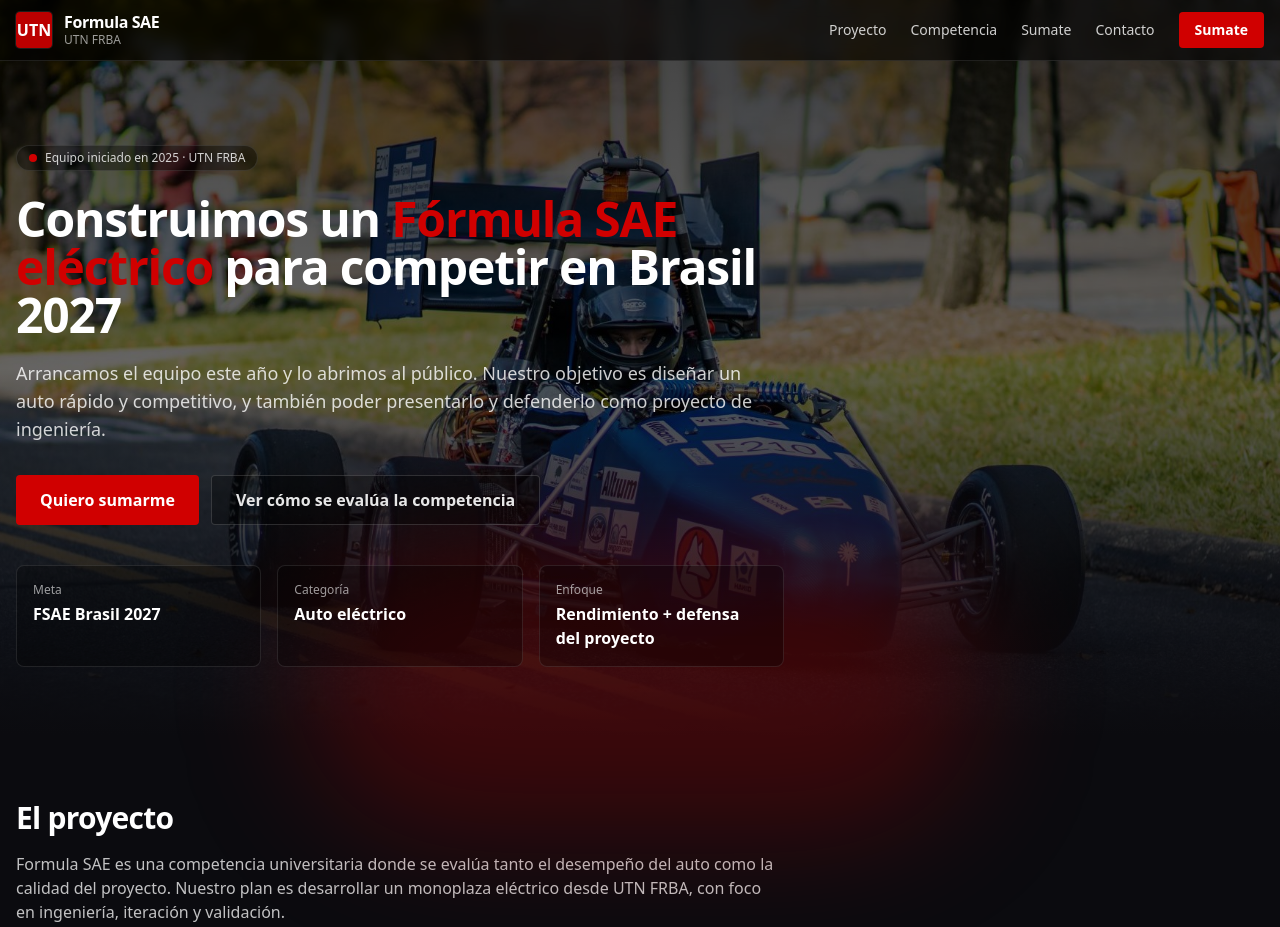
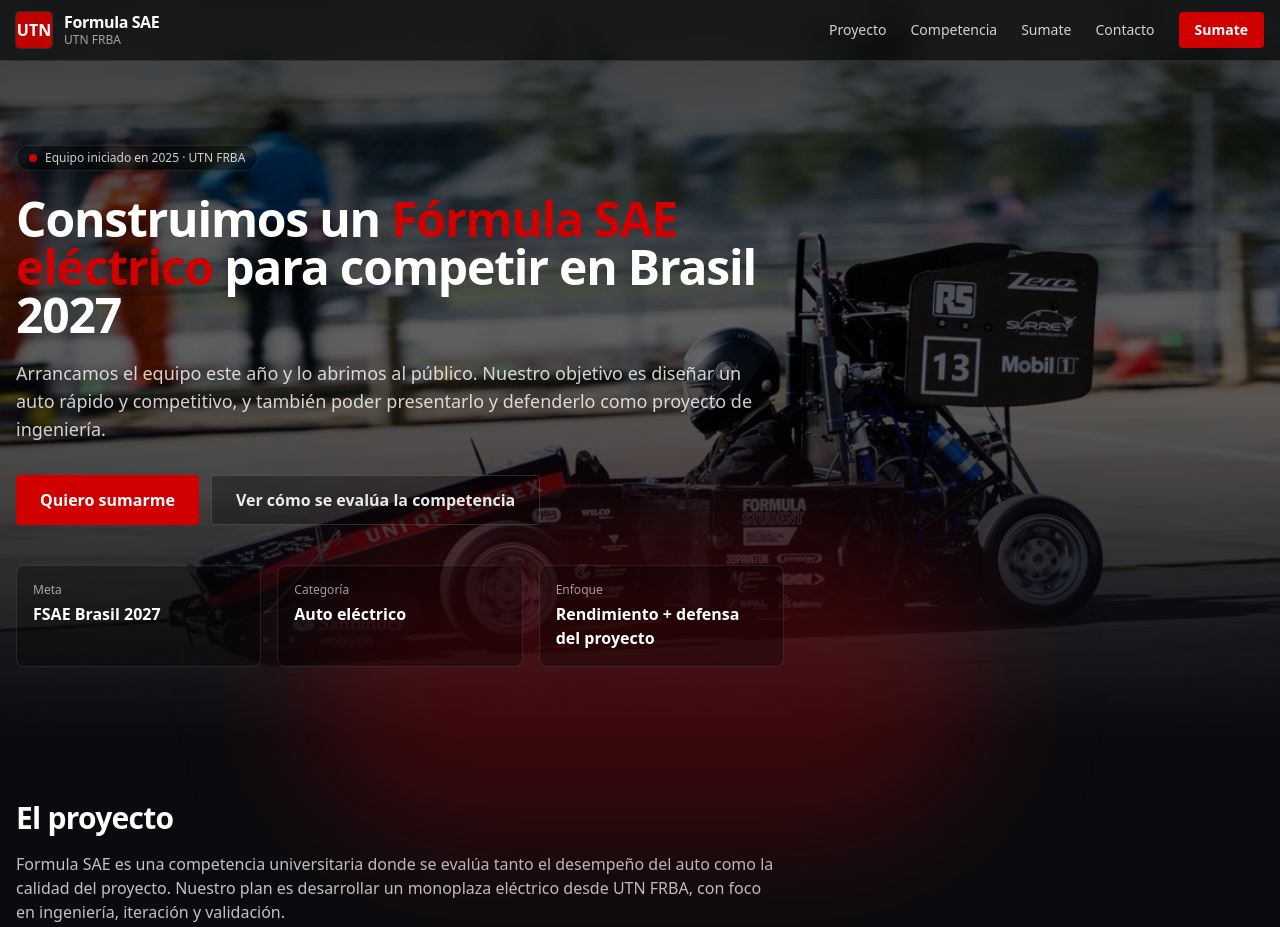
Before and after one commit to MGAzario/mgazario.github.io, a plain HTML site: page index.html in a window 1280 px wide. Shown: the top 927 px of the page. Drawn offline with nearby package versions, Linux system fonts and the light colour scheme.

Commit message:
update foto

```diff
--- a/index.html
+++ b/index.html
@@ -56,7 +56,7 @@
       <!-- Background image -->
       <div class="absolute inset-0">
         <img
-          src="assets/img/formula_img.jpeg"
+          src="assets/img/formula_img.jpg"
           alt="UTN FRBA Formula SAE"
           class="h-full w-full object-cover"
         />
```
Also changed, not shown: assets/img/formula_img.jpeg (deleted), assets/img/formula_img.jpg (added).
